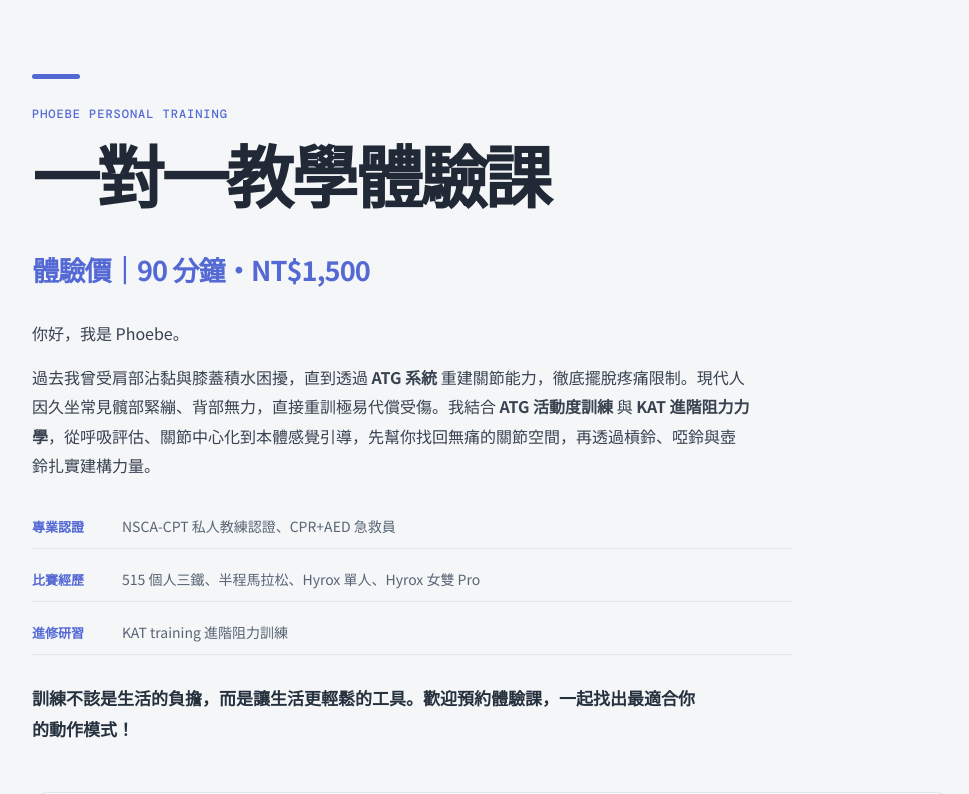
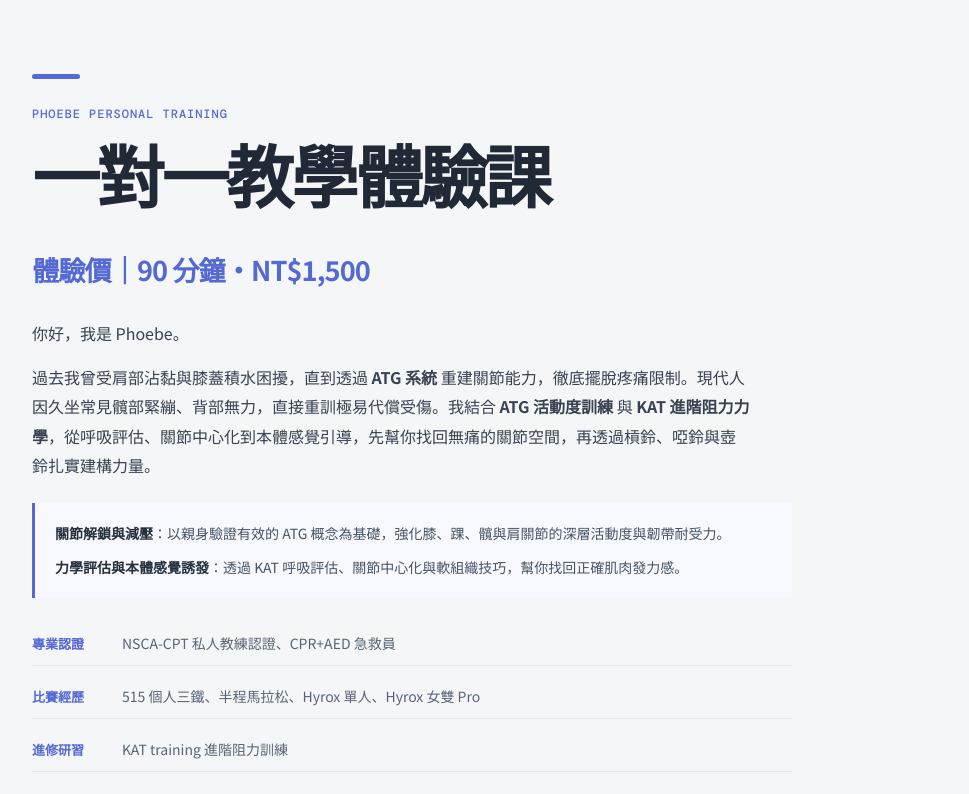
Before and after one commit to phoebe0412/phoebe-personal-training-form, a React (Vite) app: page / in a window 1280 px wide. Shown: the top 794 px of the page, without its empty margins (148-1117 px from the left). Built offline with nearby package versions, Linux system fonts and the light colour scheme.

Commit message:
Add training method introduction

```diff
--- a/src/App.jsx
+++ b/src/App.jsx
@@ -100,6 +100,10 @@ export function App() {
         <p>你好，我是 Phoebe。</p>
         <p>過去我曾受肩部沾黏與膝蓋積水困擾，直到透過 <strong>ATG 系統</strong> 重建關節能力，徹底擺脫疼痛限制。現代人因久坐常見髖部緊繃、背部無力，直接重訓極易代償受傷。我結合 <strong>ATG 活動度訓練</strong> 與 <strong>KAT 進階阻力力學</strong>，從呼吸評估、關節中心化到本體感覺引導，先幫你找回無痛的關節空間，再透過槓鈴、啞鈴與壺鈴扎實建構力量。</p>
       </div>
+      <div className="method-notes">
+        <p><strong>關節解鎖與減壓</strong>：以親身驗證有效的 ATG 概念為基礎，強化膝、踝、髖與肩關節的深層活動度與韌帶耐受力。</p>
+        <p><strong>力學評估與本體感覺誘發</strong>：透過 KAT 呼吸評估、關節中心化與軟組織技巧，幫你找回正確肌肉發力感。</p>
+      </div>
       <ul className="bio-list">
         <li><strong>專業認證</strong><span>NSCA-CPT 私人教練認證、CPR+AED 急救員</span></li>
         <li><strong>比賽經歷</strong><span>515 個人三鐵、半程馬拉松、Hyrox 單人、Hyrox 女雙 Pro</span></li>
--- a/src/styles.css
+++ b/src/styles.css
@@ -11,6 +11,7 @@ button, input, textarea { font: inherit; }
 h1 { max-width: 700px; margin: 0; font-size: clamp(40px, 6vw, 68px); line-height: 1.15; letter-spacing: -.05em; font-weight: 700; }
 h1 em { color: #5469d4; font-size: .40em; font-style: normal; letter-spacing: -.035em; }
 .coach-intro { max-width: 720px; margin-top: 28px; color: #384250; font-size: 16px; line-height: 1.85; }.coach-intro p { margin: 0 0 14px; }.coach-intro strong { color: inherit; font-weight: 700; }
+.method-notes { display: grid; gap: 10px; max-width: 760px; margin: 22px 0; padding: 18px 20px; border-left: 3px solid #5469d4; background: #f8f9fe; color: #465365; font-size: 14px; line-height: 1.75; }.method-notes p { margin: 0; }.method-notes strong { color: #26313e; }
 .bio-list { display: grid; gap: 9px; max-width: 760px; margin: 24px 0; padding: 0; list-style: none; }.bio-list li { display: flex; align-items: baseline; gap: 16px; padding: 10px 0; border-bottom: 1px solid #e2e6eb; font-size: 14px; line-height: 1.65; }.bio-list strong { min-width: 74px; color: #5469d4; font-size: 13px; }.bio-list span { color: #596575; }
 .hero-copy { max-width: 670px; margin: 28px 0 0; color: #26313e; font-size: 17px; line-height: 1.8; font-weight: 600; }
 .intro-card, .form-section { border: 1px solid #e0e4e9; border-radius: 16px; background: #fff; }
```
